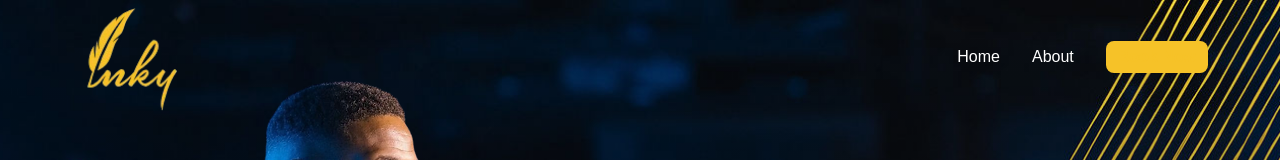
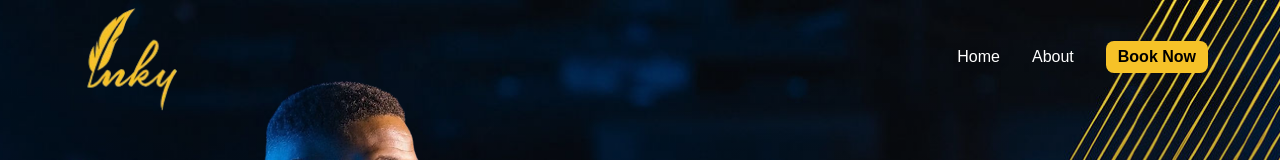
Before and after one commit to allanXQ/inky-ui, a React (Vite) app: page / in a window 1280 px wide. In both pictures the pointer is over the link "Book Now". Shown: the top 160 px of the page. Built offline with nearby package versions, Linux system fonts and the light colour scheme; a web font is replaced by a local one.

Commit message:
update style

```diff
--- a/src/App.css
+++ b/src/App.css
@@ -28,6 +28,12 @@
     color: black;
     background-color: white;
     border-radius: 4px;
+  }
+}
+
+.book-nav {
+  &:hover {
+    color: black;
   }
 }
 
```
